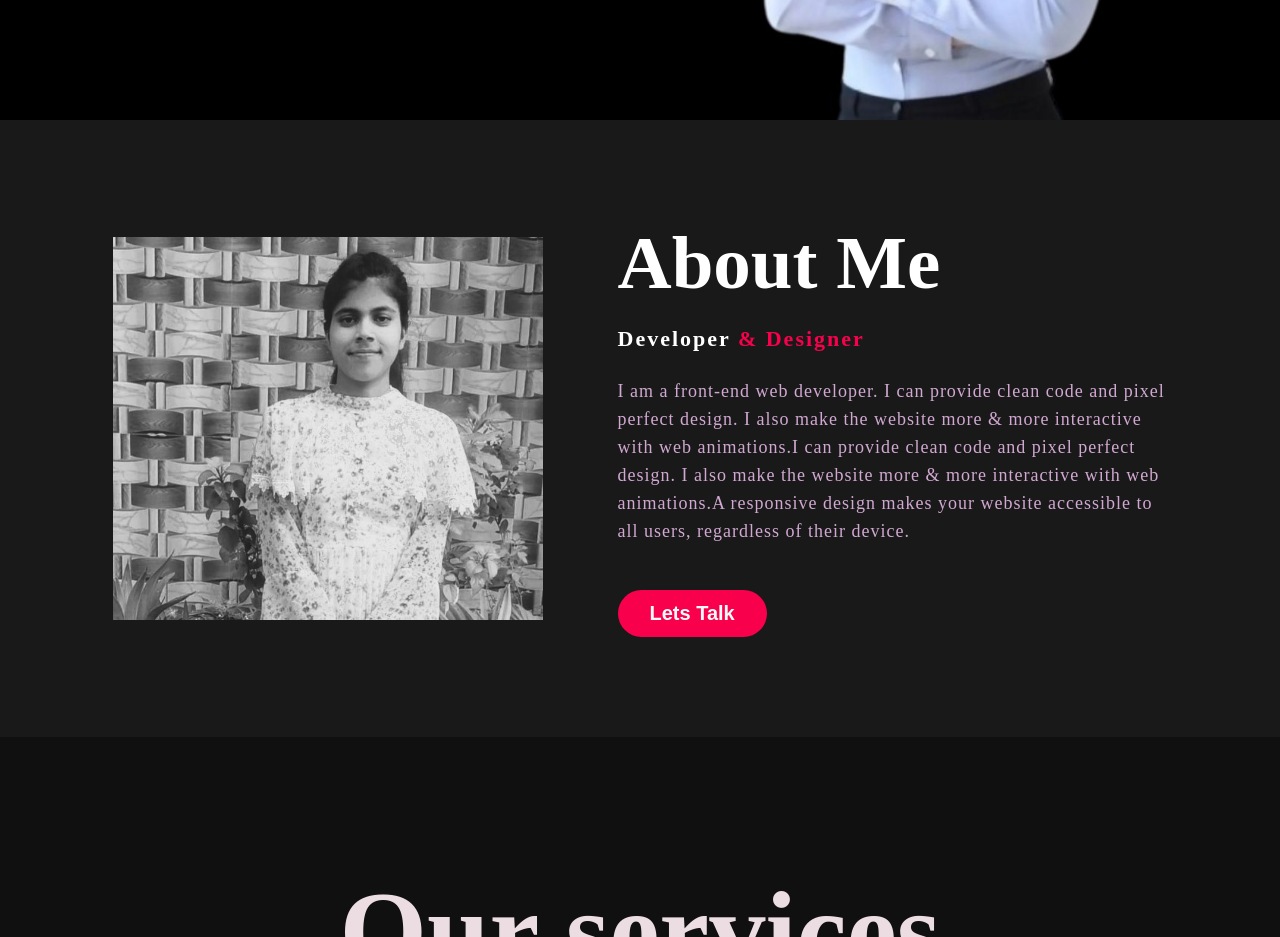
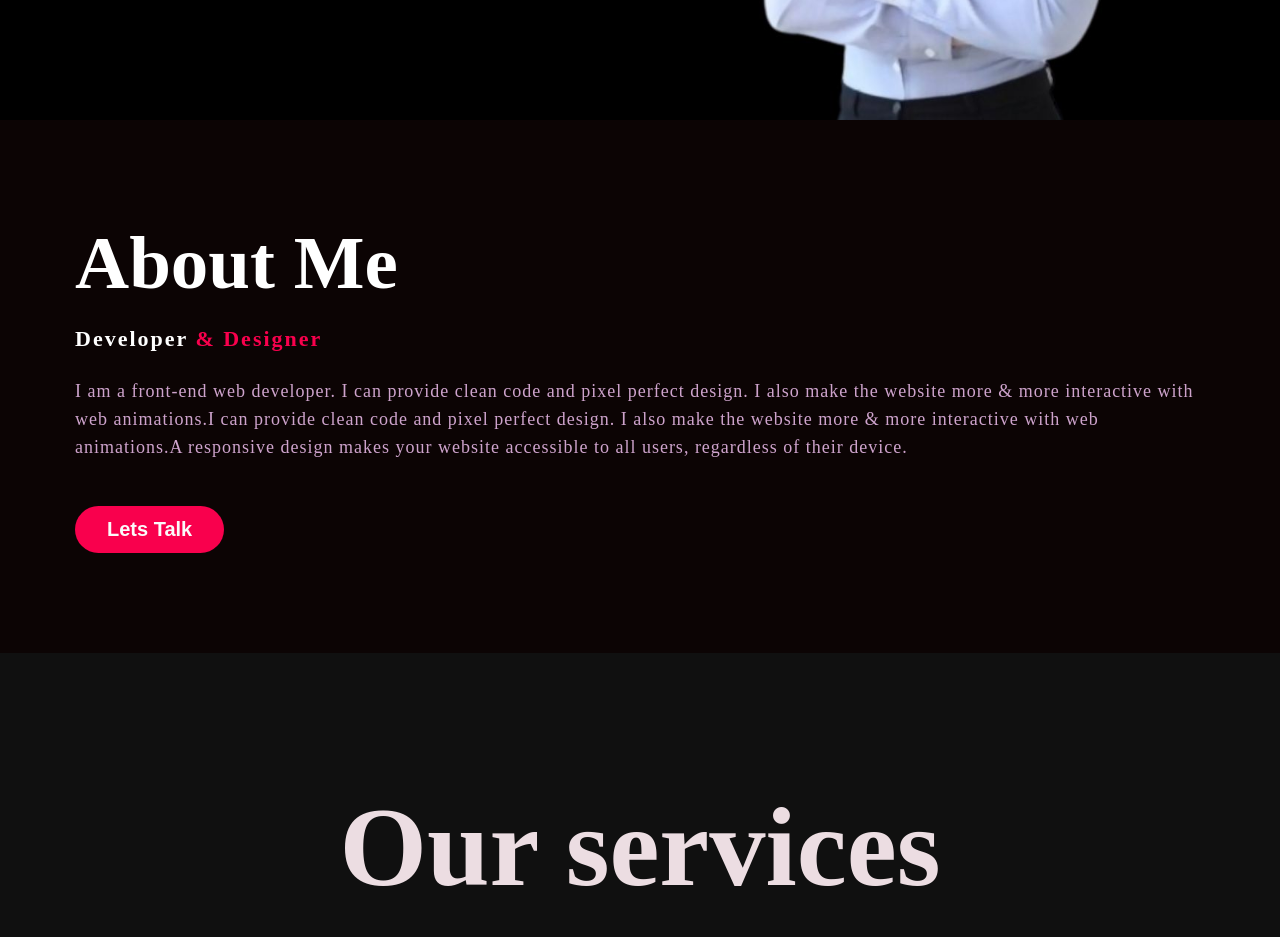
Before and after one commit to Khushboo-123/portfolio_practice, a plain HTML site: page index.html in a window 1280 px wide. Shown: the part 680-1617 px from the top of the page. Drawn offline with Linux system fonts and the light colour scheme.

Commit message:
Modified about section text

```diff
--- a/index.html
+++ b/index.html
@@ -43,7 +43,6 @@
 
    <section class="about">
       <div class="main">
-         <img src="./Images/main.jpeg" alt="" srcset="">
          <div class="about-text">
             <h2>About Me</h2>
             <h5>Developer <span>& Designer</span></h5>
--- a/style.css
+++ b/style.css
@@ -134,14 +134,11 @@ h4 {
 .about{
 	width: 100%;
 	padding: 100px 0px;
-	background-color: #191919;
+	background-color: #0c0404;
 }
-.about img{
-	height: auto;
-	width: 430px;
-}
+
 .about-text{
-	width: 550px;
+	width: auto;
 }
 
 .main {
```
Also changed, not shown: Images/#pic.png (added), Images/main.jpeg (deleted).
